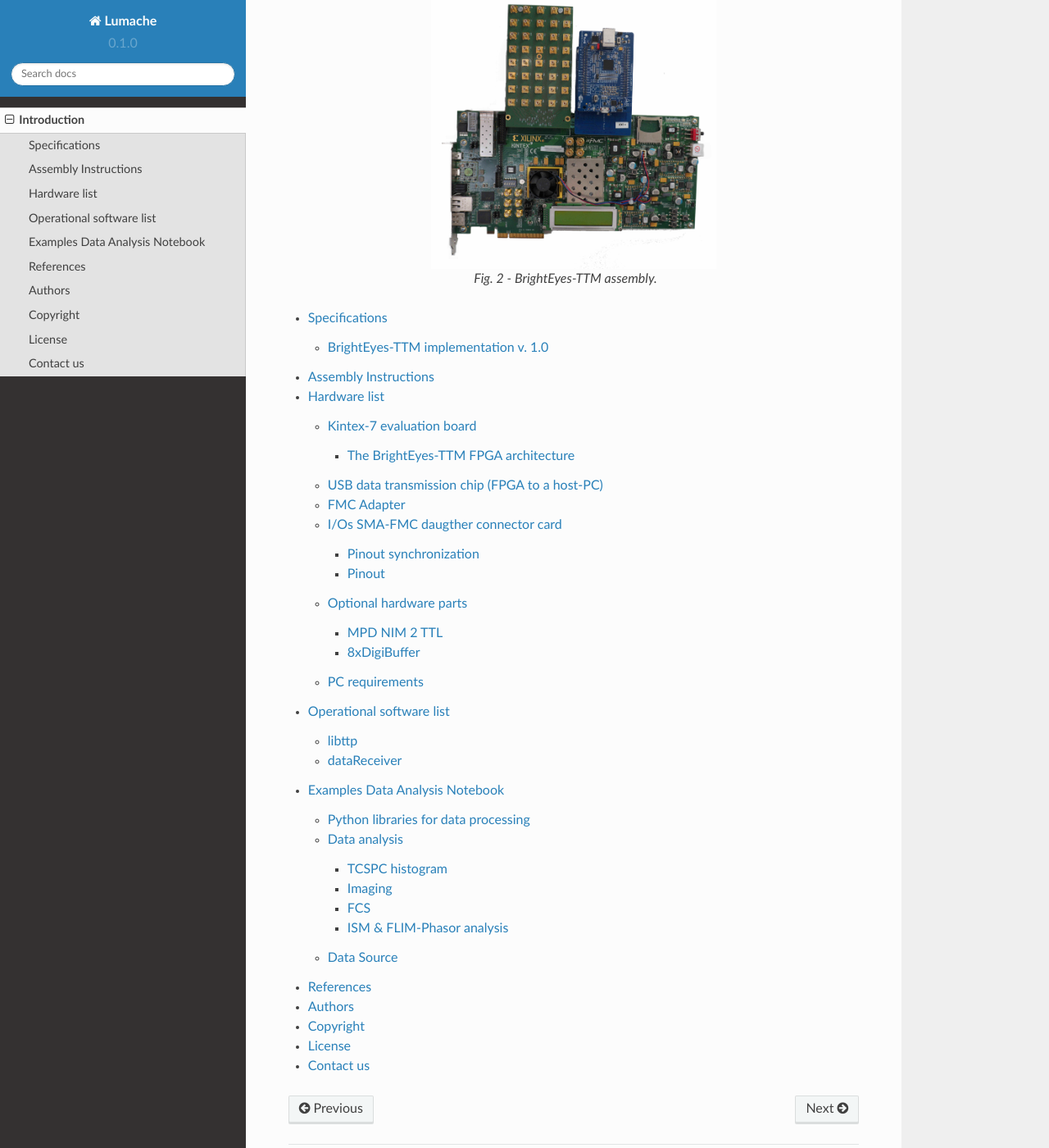
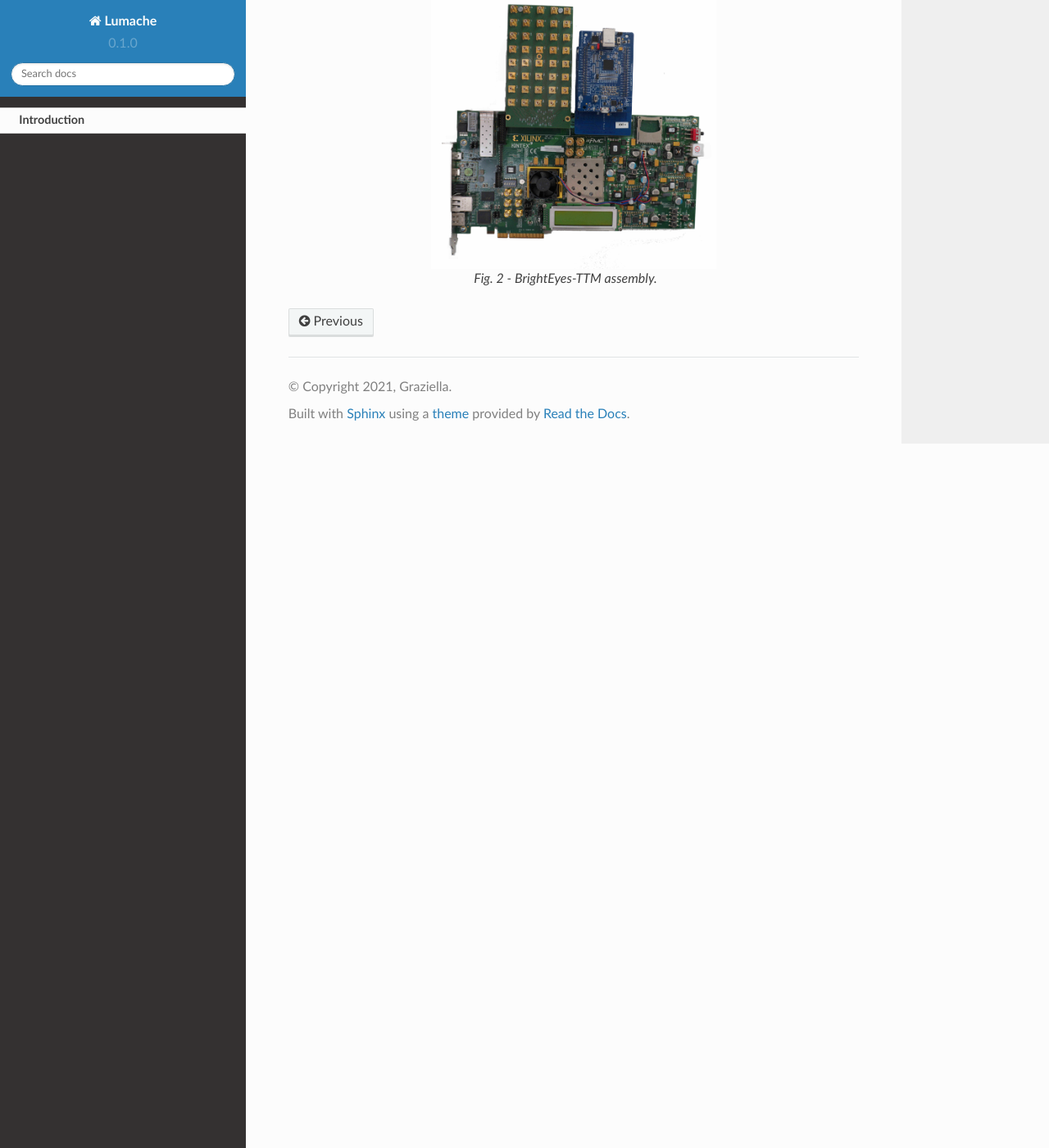
Before and after one commit to mattia-donato/BrightEyes-TTM-docs, a Sphinx documentation site: the page built from docs/source/BrightEyes.rst, in a window 1280 px wide and 1400 px high, scrolled down 1811 px. Shown: the whole window at 82% size. Built offline with Sphinx 7.4.7 and the Read the Docs theme 2.0.0, drawn with Linux system fonts in a browser that asks for light colours.

Commit message:
Update BrightEyes.rst

```diff
--- a/docs/source/BrightEyes.rst
+++ b/docs/source/BrightEyes.rst
@@ -39,13 +39,3 @@
  :align: center
 
  Fig. 2 - BrightEyes-TTM assembly.
-
-.. toctree::
-
-
-   specifications
-   assembly
-
-   hardware
-   software
-   credits
```
